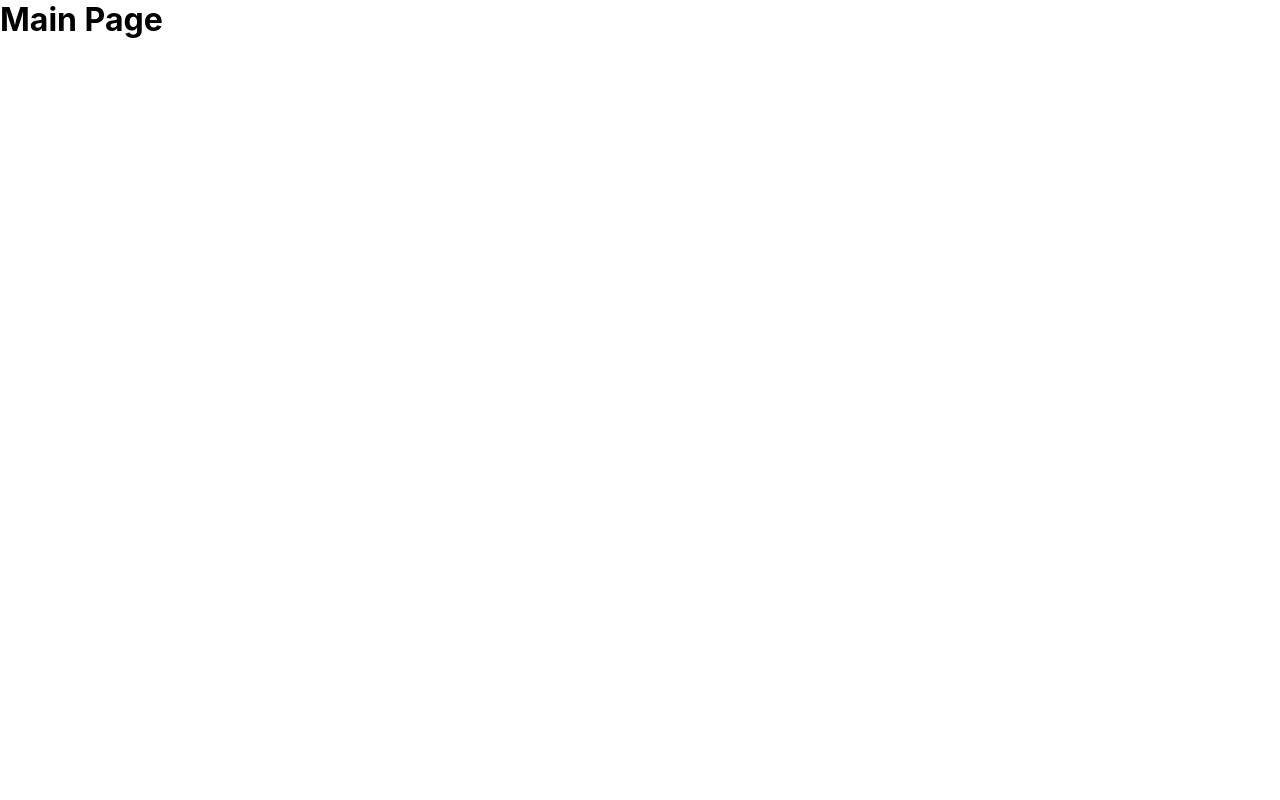
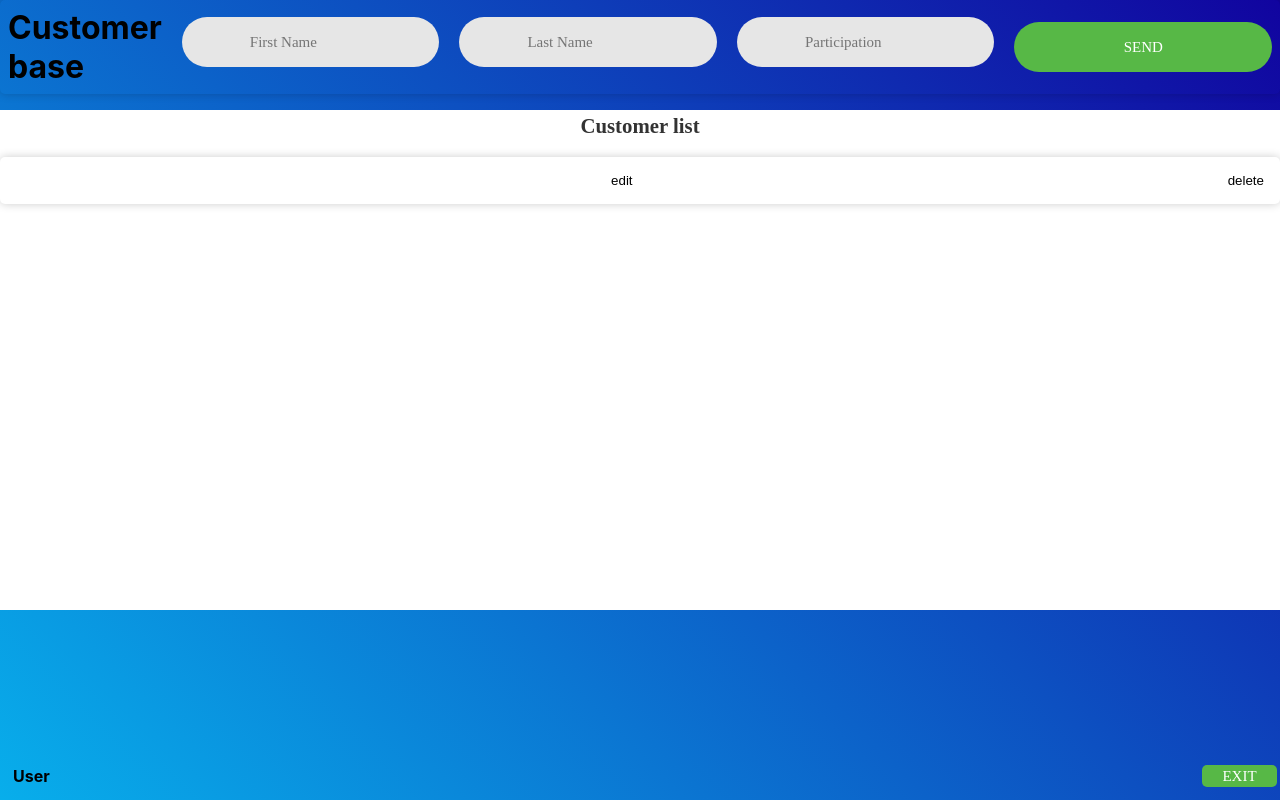
Before and after one commit to jessicaacunha/DesafioCotaBox, a React (Create React App) app in the folder Frontend/: page / in a window 1280 px wide. Built offline with nearby package versions, Linux system fonts and the light colour scheme.

Commit message:
:sparkles: feat: Pagina Principal

```diff
--- a/Frontend/package.json
+++ b/Frontend/package.json
@@ -6,7 +6,9 @@
     "@testing-library/jest-dom": "^5.16.5",
     "@testing-library/react": "^13.4.0",
     "@testing-library/user-event": "^13.5.0",
+    "chart.js": "^4.2.1",
     "react": "^18.2.0",
+    "react-chartjs-2": "^5.2.0",
     "react-dom": "^18.2.0",
     "react-router-dom": "^6.9.0",
     "react-scripts": "5.0.1",
--- a/Frontend/src/pages/LoginPage/styles.css
+++ b/Frontend/src/pages/LoginPage/styles.css
@@ -86,6 +86,14 @@ button:hover {
     flex-wrap: wrap;
     justify-content: space-between;
     padding: 177px 130px 33px 95px;
+}
+
+.login-pic {
+    width: 316px;
+}
+
+.login-pic img {
+    max-width: 100%;
 }
 
 .login-form {
--- /dev/null
+++ b/Frontend/src/pages/MainPage/Baseboard.jsx
@@ -0,0 +1,12 @@
+import React from "react";
+
+const Baseboard = ({ onExit }) => {
+    return (
+        <div className="baseboard">
+            <h3 className="logo">User</h3>
+            <button className="btn" type="submit" onClick={onExit}>Exit</button>
+        </div>
+    );
+}
+
+export default Baseboard;
--- /dev/null
+++ b/Frontend/src/pages/MainPage/Nav.jsx
@@ -0,0 +1,49 @@
+import React, { useState } from "react";
+
+const Nav = ({ onSend }) => {
+    const [firstName, setFirstName] = useState("");
+    const [lastName, setLastName] = useState("");
+    const [participation, setParticipation] = useState("");
+
+    return (
+        <div className="nav">
+            <h1 className="logo">Customer base</h1>
+            <div className="field" >
+                <input
+                    className="input"
+                    type="text"
+                    id="text"
+                    placeholder="First Name"
+                    value={firstName}
+                    onChange={(e) => setFirstName(e.target.value)}
+                    />
+                <span className="focus-input"></span>
+            </div>
+            <div className="field" >
+                <input
+                    className="input"
+                    type="text"
+                    id="text"
+                    placeholder="Last Name"
+                    value={lastName}
+                    onChange={(e) => setLastName(e.target.value)}
+                    />
+                <span className="focus-input"></span>
+            </div>
+            <div className="field" >
+                <input
+                    className="input"
+                    type="number"
+                    id="number"
+                    placeholder="Participation"
+                    value={participation}
+                    onChange={(e) => setParticipation(e.target.value)}
+                    />
+                <span className="focus-input"></span>
+            </div>
+            <button className="send-btn" type="submit" onClick={() => onSend(firstName, lastName, participation) }>Send</button>
+    </div>
+    )
+}
+
+export default Nav;
--- /dev/null
+++ b/Frontend/src/pages/MainPage/Table.jsx
@@ -0,0 +1,23 @@
+import React, {useState} from "react";
+
+const Table = ({Customers, onDelete, onEdit }) => {
+    const [customers, setCustomers] = useState(Customers);
+    return (
+        <div className="table">
+            <h2 className="table-title">Customer list</h2>
+            <ul className="table-list">
+                    <li  className="table-item">
+                        <div className="table-info">
+                            <div className="table-name"></div>
+                            <div className="table-name"></div>
+                            <div className="table-participation"></div>
+                        </div>
+                        <button onClick={() => onEdit(setCustomers)}>edit</button>
+                        <button onClick={() => onDelete(null)}>delete</button>
+                    </li>
+            </ul>
+        </div>
+    );
+}
+
+export default Table;
--- a/Frontend/src/pages/MainPage/index.jsx
+++ b/Frontend/src/pages/MainPage/index.jsx
@@ -1,7 +1,35 @@
 import React from "react";
 
-const MainPage = () => (
-    <h1>Main Page</h1>
-);
+import Nav from "./Nav";
+import Table from "./Table";
+import Baseboard from "./Baseboard";
+
+import "./styles.css";
+
+const MainPage = () => {
+    const handleSend = (firstname, lastName, participation) => {
+        console.log("Name",firstname, "Last Name", lastName, "Participation", participation);
+    };
+
+    const handleDelete = (customers) => {
+        console.log("Delete", customers);
+    };
+
+    const handleEdit = (customers) => {
+        console.log("Edit", customers);
+    };
+
+    const handleExit = () => {
+        console.log("Exit");
+    };
+
+    return (
+        <div id="main">
+            <Nav onSend={handleSend} />
+            <Table customers={[]} onDelete={handleDelete}  onEdit={handleEdit}/>
+            <Baseboard onExit={handleExit} />
+        </div>
+    );
+};
 
 export default MainPage;
--- /dev/null
+++ b/Frontend/src/pages/MainPage/styles.css
@@ -0,0 +1,185 @@
+* {
+    margin: 0px;
+    padding: 0px;
+    box-sizing: border-box;
+}
+
+#main {
+    background: linear-gradient(-135deg, #11049f, #08aeeb);
+    width: 100%;
+    min-height: 100vh;
+    display: flex;
+    flex-direction: column;
+}
+
+#main .nav {
+    display: flex;
+    flex-direction: row;
+    justify-content: center;
+    align-items: center;
+    padding: .5rem;
+    border-radius: 5px;
+    box-shadow: 0 0 10px rgba(0,0,0,.2);
+    gap: 20px;
+
+}
+
+button {
+    outline: none !important;
+    border: none;
+    background: transparent;
+}
+
+button:hover {
+    cursor: pointer;
+}
+
+.send-btn {
+    font-family: Montserrat-Bold;
+    font-size: 15px;
+    line-height: 1.5;
+    color: #fff;
+    text-transform: uppercase;
+
+    width: 100%;
+    height: 50px;
+    border-radius: 25px;
+    background: #57b846;
+
+    -webkit-transition: all 0.4s;
+    -o-transition: all 0.4s;
+    -moz-transition: all 0.4s;
+    transition: all 0.4s;
+}
+
+.send-btn:hover {
+    background: #333333;
+}
+
+.field {
+    position: relative;
+    width: 100%;
+    z-index: 1;
+    margin-bottom: 10px;
+}
+
+.input {
+    font-family: Poppins-Medium;
+    font-size: 15px;
+    line-height: 1.5;
+    color: #666666;
+
+    display: block;
+    width: 100%;
+    background: #e6e6e6;
+    height: 50px;
+    border-radius: 25px;
+    padding: 0 30px 0 68px;
+}
+
+.focus-input {
+    display: block;
+    position: absolute;
+    border-radius: 25px;
+    bottom: 0;
+    left: 0;
+    z-index: -1;
+    width: 100%;
+    height: 100%;
+    box-shadow: 0px 0px 0px 0px;
+    color: rgba(87,184,70, 0.8);
+}
+
+.input:focus + .focus-input {
+    -webkit-animation: anim-shadow 0.5s ease-in-out forwards;
+    animation: anim-shadow 0.5s ease-in-out forwards;
+}
+
+#main .table {
+    width: 100%;
+    height: 500px;
+    margin: 1rem auto;
+    background: #fff;
+    overflow: hidden;
+    justify-content: space-between;
+}
+
+#main .table-title {
+    font-family: Montserrat-Bold;
+    font-size: 1.3rem;
+    align-items: center;
+    line-height: 1.5;
+    color: #333333;
+    text-align: center;
+    margin-bottom: 1rem;
+}
+
+#main .table-list{
+    list-style: none;
+    margin: 0;
+    padding: 0;
+}
+#main .table-item{
+    display: flex;
+    justify-content: space-between;
+    align-items: baseline;
+    padding: 1rem;
+    border-radius: 5px;
+    box-shadow: 0 0 10px rgba(0,0,0,.2);
+    margin-bottom: 1rem;
+    background: #fff;
+    text-align: left;
+}
+
+#main .baseboard {
+    width: 100%;
+    display: flex;
+    justify-content: space-between;
+    align-items: center;
+    margin: 5px;
+    padding: .5rem;
+    margin-top: auto;
+}
+
+#main .baseboard .logo {
+    flex: 1;
+    font-size: 1rem;
+}
+
+@media (max-width: 600px) {
+    #main .table {
+      max-width: 100%;
+    }
+}
+
+@media (max-width: 480px) {
+     #main .nav {
+      flex-direction: column;
+      text-align: center;
+    }
+    #main .table-item {
+      flex-direction: column;
+      align-items: flex-start;
+    }
+}
+
+.btn {
+    font-family: Montserrat-Bold;
+    font-size: 15px;
+    line-height: 1.5;
+    color: #fff;
+    text-transform: uppercase;
+    width: 75px;
+
+    border-radius: 5px;
+    background: #57b846;
+
+    -webkit-transition: all 0.4s;
+    -o-transition: all 0.4s;
+    -moz-transition: all 0.4s;
+    transition: all 0.4s;
+}
+
+.btn:hover {
+    background: #333333;
+}
--- a/Frontend/src/pages/RegisterPage/index.jsx
+++ b/Frontend/src/pages/RegisterPage/index.jsx
@@ -2,10 +2,12 @@ import React, { useState } from "react";
 
 const RegisterPage = () => {
 
+    const [name, setName] = useState("");
     const [email, setEmail] = useState("");
     const [password, setPassword] = useState("");
 
     const handleLogin = () => {
+        console.log("Name", name);
         console.log("Email", email);
         console.log("Password", password);
     };
@@ -15,7 +17,21 @@ const RegisterPage = () => {
             <div className="container-login">
                 <div className="wrap-login">
                     <form className="login-form">
-                        <h1 className="title">Cadastro de usuário</h1>
+                        <h1 className="title">User registration </h1>
+
+                        <div className="field" >
+                            <input
+                                className="input"
+                                type="text"
+                                id="text"
+                                placeholder="Name"
+                                value={name}
+                                onChange={(e) => setName(e.target.value) } />
+                            <span className="focus-input"></span>
+                            {/* <span className="symbol-input">
+                                <i className="fa fa-envelope" img={email} aria-hidden="true"></i>
+                            </span>                         */}
+                        </div>
 
                         <div className="field" >
                             <input
@@ -45,7 +61,7 @@ const RegisterPage = () => {
                         </div>
 
                         <div className="actions">
-                            <button className="login-btn" type="submit" onClick={handleLogin}>Cadastro</button>
+                            <button className="login-btn" type="submit" onClick={handleLogin}>register</button>
                         </div>
 
                     </form>
```
Also changed, not shown: 1 other file (tests, documents, lock files or other folders).
